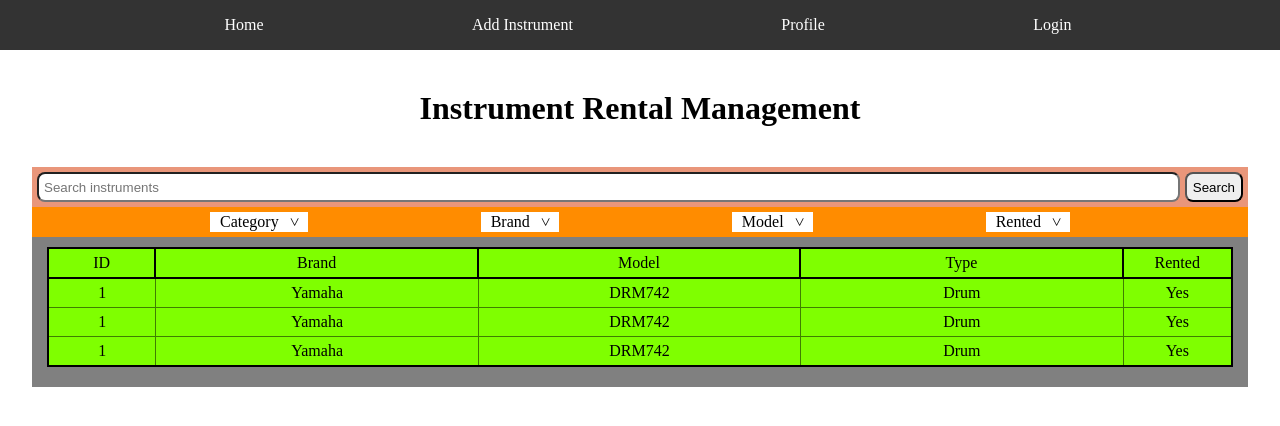
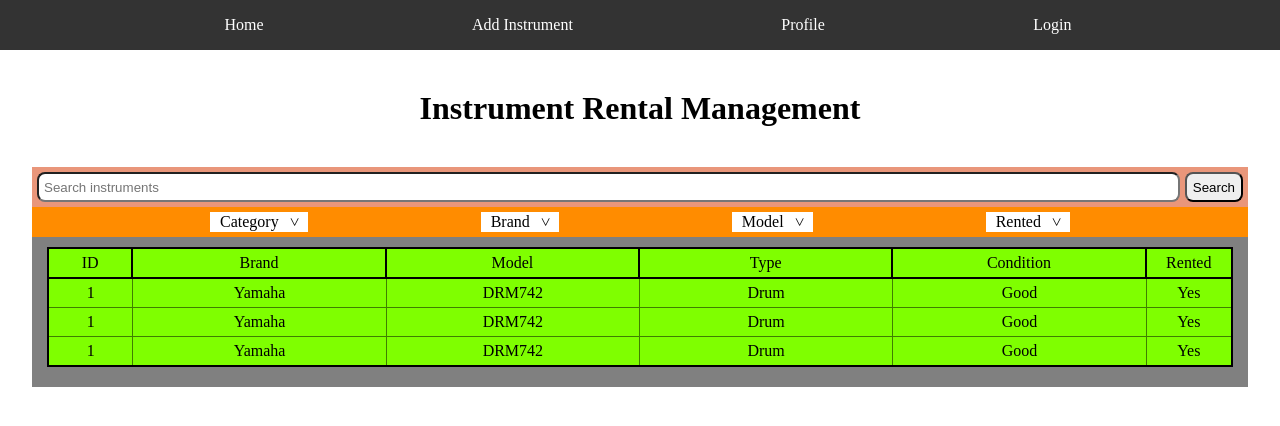
Before and after one commit to briantav999/unit4-front-end, a React (Vite) app: page / in a window 1280 px wide. Shown: the top 426 px of the page. Built offline with nearby package versions, Linux system fonts and the light colour scheme.

Commit message:
update products card to match data schema

```diff
--- a/src/components/Home/InventoryCard/ProductsCard/Product/Product.jsx
+++ b/src/components/Home/InventoryCard/ProductsCard/Product/Product.jsx
@@ -1,12 +1,13 @@
 import './Product.css'
 
-const Product = ({ id, brand, model, type, rented }) => {
+const Product = ({ id, brand, model, type, condition, rented }) => {
     return <>
         <div className="products-row">
             <p>{id}</p>
             <p>{brand}</p>
             <p>{model}</p>
             <p>{type}</p>
+            <p>{condition}</p>
             <p>{rented ? 'Yes' : 'No'}</p>
         </div>
     </>
--- a/src/components/Home/InventoryCard/ProductsCard/ProductsCard.css
+++ b/src/components/Home/InventoryCard/ProductsCard/ProductsCard.css
@@ -9,7 +9,7 @@
 
 .products-row {
     display: grid;
-    grid-template-columns: 1fr 3fr 3fr 3fr 1fr;
+    grid-template-columns: 1fr 3fr 3fr 3fr 3fr 1fr;
 
     text-align: center;
     vertical-align: center;
--- a/src/components/Home/InventoryCard/ProductsCard/ProductsCard.jsx
+++ b/src/components/Home/InventoryCard/ProductsCard/ProductsCard.jsx
@@ -2,13 +2,14 @@
 import './ProductsCard.css'
 
 const ProductsCard = () => {
-    const categories = ['ID', 'Brand', 'Model', 'Type', 'Rented']
+    const categories = ['ID', 'Brand', 'Model', 'Type', 'Condition', 'Rented']
 
     const tempProduct = {
         id: 1,
         brand: 'Yamaha',
         model: 'DRM742',
         type: 'Drum',
+        condition: 'Good',
         rented: true
     }
     const tempData = [tempProduct, tempProduct, tempProduct]
```
